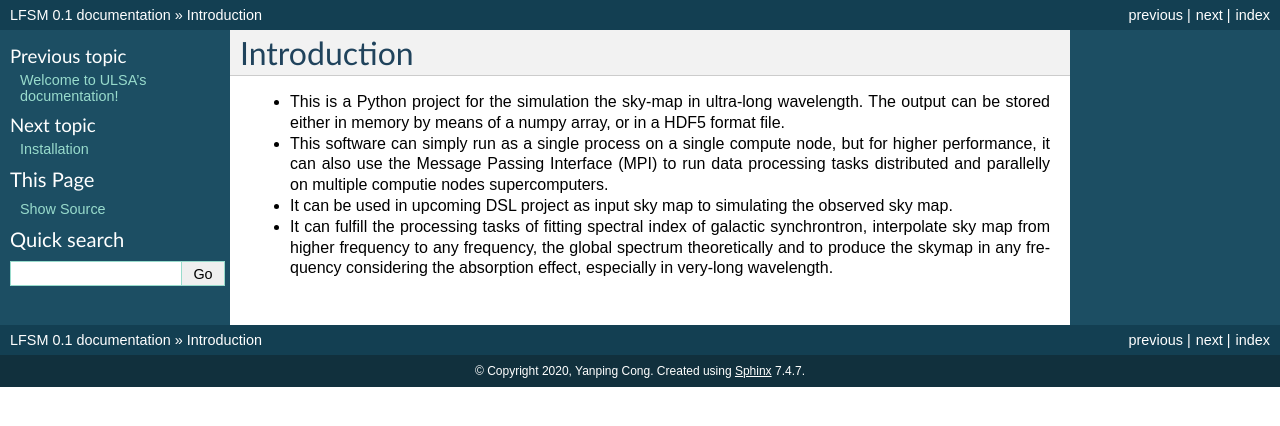
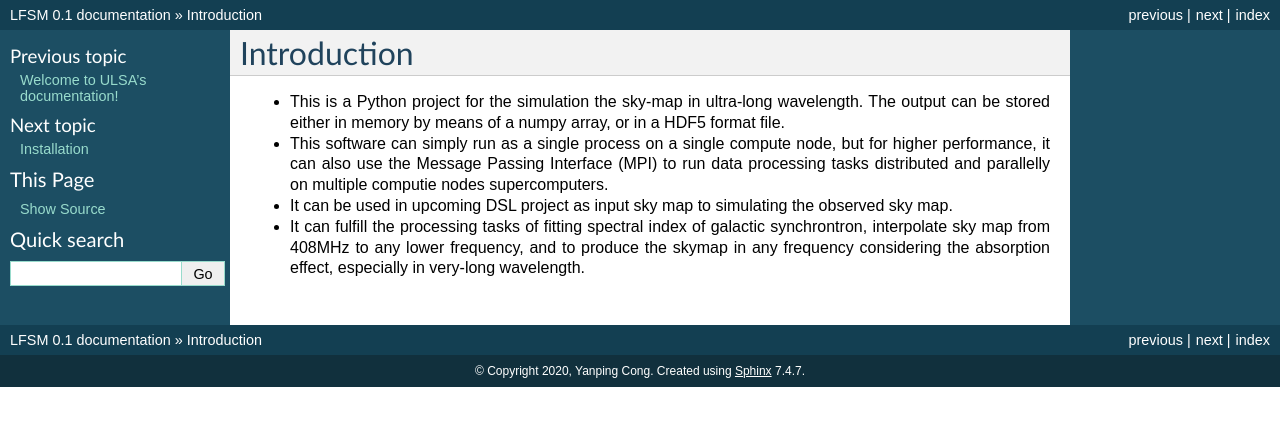
Before and after one commit to Yanping-Cong/ULSA, a Sphinx documentation site: the page built from documentation/intro.rst, in a window 1280 px wide. Shown: the top 426 px of the page. Built offline with Sphinx 7.4.7, drawn with Linux system fonts in a browser that asks for light colours; pages that are not in the unit, such as notebooks, are missing from menus.

Commit message:
Update intro.rst

```diff
--- a/documentation/intro.rst
+++ b/documentation/intro.rst
@@ -12,6 +12,5 @@ Introduction
 - It can be used in upcoming DSL project as input sky map to simulating
   the observed sky map.
 - It can fulfill the processing tasks of fitting spectral index of
-  galactic synchrontron, interpolate sky map from higher frequency to any frequency,
-  the global spectrum theoretically and to produce the skymap
-  in any frequency considering the absorption effect, especially in very-long wavelength.
+  galactic synchrontron, interpolate sky map from  408MHz to any lower frequency,
+  and to produce the skymap in any frequency considering the absorption effect, especially in very-long wavelength.
```
